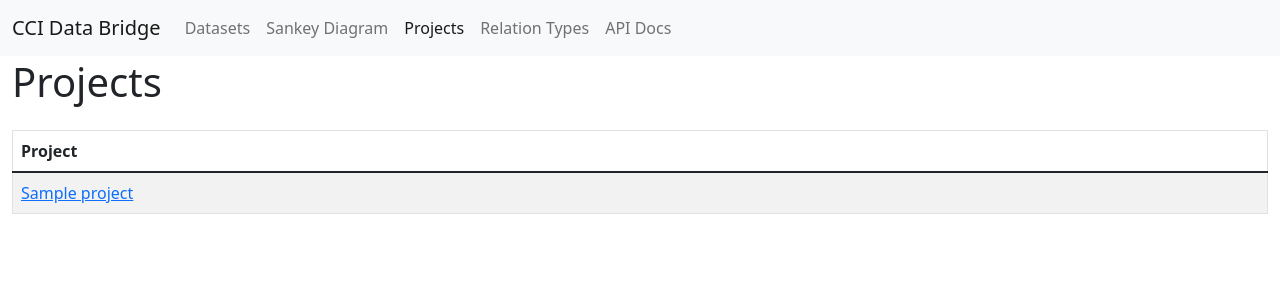
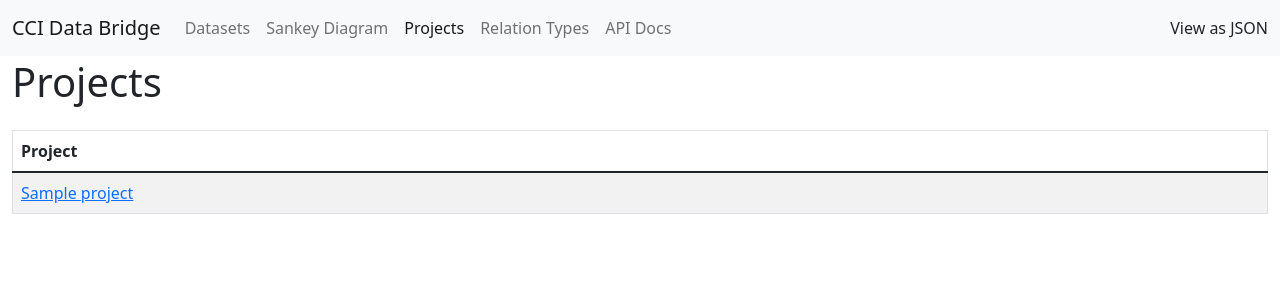
Before and after one commit to cedadev/cci_data_bridge, a Django app: page /project/ in a window 1280 px wide. Shown: the top 300 px of the page. Run offline with Django 4.2, Linux system fonts and the light colour scheme; tables that the repository leaves empty hold one stand-in row (values such as "Sample post").

Commit message:
add "view as json" button to project and relationship type templates

```diff
--- a/openAPI.yaml
+++ b/openAPI.yaml
@@ -293,7 +293,7 @@ paths:
 
 
   # List all projects
-  /projects:
+  /project:
     parameters:
       - $ref: "#/components/parameters/format_param"
 
@@ -309,7 +309,7 @@ paths:
 
 
   # List all relation types
-  /relationtypes:
+  /relationtype:
     parameters:
       - $ref: "#/components/parameters/format_param"
 
--- a/templates/cci_data_bridge/project_list.html
+++ b/templates/cci_data_bridge/project_list.html
@@ -1,6 +1,9 @@
 {% extends "cci_data_bridge/base.html" %}
 {% block project-link %}
 <a class="nav-link active" href="{% url 'project-list'  %}">Projects</a>
+{% endblock %}
+{% block json-link %}
+<a class="nav-link active" href="{% url 'project-list' %}?format=json">View as JSON</a>
 {% endblock %}
 
 {% block content %}
--- a/templates/cci_data_bridge/relationtype_list.html
+++ b/templates/cci_data_bridge/relationtype_list.html
@@ -1,6 +1,9 @@
 {% extends "cci_data_bridge/base.html" %}
 {% block relation-type-link %}
 <a class="nav-link active" href="{% url 'relation-type-list'  %}">Relation Types</a>
+{% endblock %}
+{% block json-link %}
+<a class="nav-link active" href="{% url 'relation-type-list' %}?format=json">View as JSON</a>
 {% endblock %}
 
 {% block content %}
```
